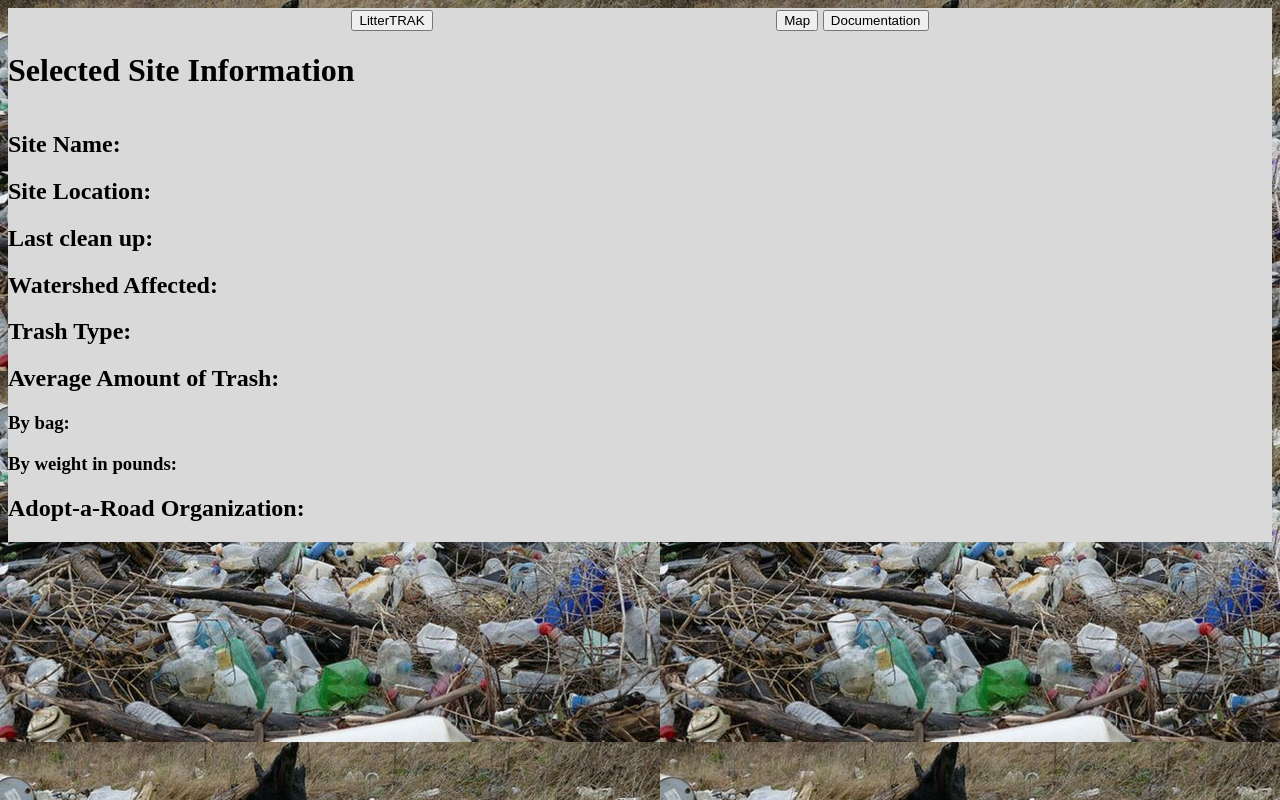
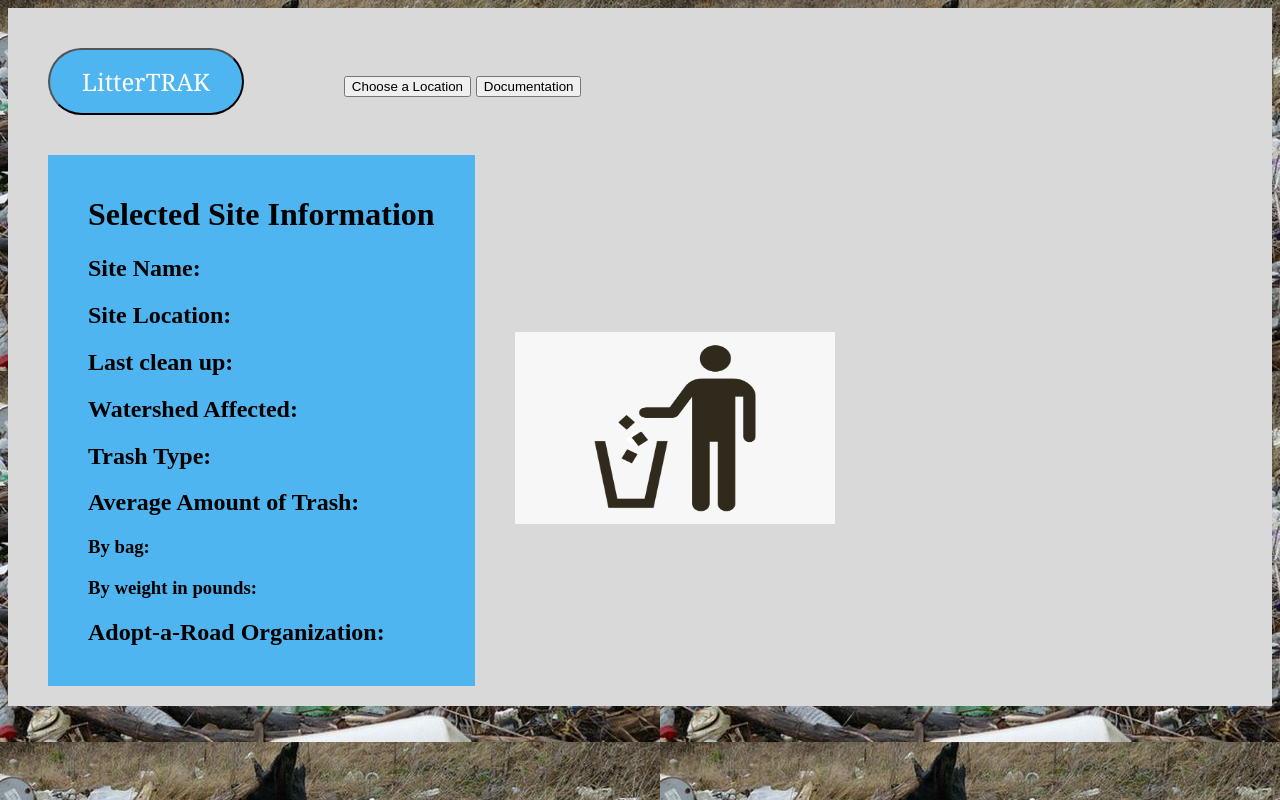
Before and after one commit to IMarshall98/final_proj, a plain HTML site: page final_test/site.html in a window 1280 px wide. Drawn offline with Linux system fonts and the light colour scheme.

Commit message:
Updating CSS

```diff
--- a/final_test/site.html
+++ b/final_test/site.html
@@ -14,18 +14,20 @@
             <button class ="homeBtn" type="button">LitterTRAK</button> <!--Link to index.html. this is home button/icon-->
         </div>
         <div class = "menu">
-            <button class="map" type="button">Map</button><!--Link to Map page-->
+            <button class="map" type="button">Choose a Location</button><!--Link to Map page-->
             <button class="DocBtn" type="button">Documentation</button> <!--Link to doc.html-->
-            <!--<img class = "litterImage" src = "images/litterIcon.png" style="width:320px;height:192px"; >-->
+
             <!--from clipartkey.com-->
         </div>
    </div>
 
     <div class = "wrapperS">
         <div class = "containerS">
+            <div class="left">
                 <div class = "subHeader">
                     <h1> Selected Site Information</h1>
                 </div>
+                <!--In these below, insert info from the selected location.-->
                 <div class="siteInfo">
                     <h2>Site Name: </h2>
                     <h2>Site Location: </h2>
@@ -38,6 +40,10 @@
                     <h2>Adopt-a-Road Organization: </h2>
                 </div>
             </div>
+            <div class="right">
+                <img class = "litterImage" src = "images/litterIcon.png" style="width:320px;height:192px"; >
+            </div>
+        </div>
     </div>
 
 </body>
--- a/final_test/style.css
+++ b/final_test/style.css
@@ -1,19 +1,34 @@
+.menuBar{
+    display: flex;
+    flex-direction: row;
+    align-items: baseline;
+    font-size: larger;
+    background-color: #d9d9d9;
+    padding: 40px
+}
+.logo{
+    margin-right: 100px;
+}
+
+.homeBtn{
+    display: flex;
+    padding: 15px 32px;
+    border-radius:2em;
+    background-color:#4eb5f1;
+    color:#FFFFFF;
+    font-size: x-large;
+    font-family: Cambria, Cochin, Georgia, Times, 'Times New Roman', serif;
+    /*
+    medium margin on left  side,
+    large margin on right,
+    italicized writing*/
+}
+
 body{
     background-color: #d9d9d9;
     background-image: url("images/litterBG.jpg");
 }
 
-.menuBar{
-    display: flex;
-    flex-direction: row;
-    justify-content: space-evenly;
-    font-size: larger;
-    background-color: #d9d9d9;
-}
-
-.litterImage{
-    border: 2mm solid #2F81F5;
-}
 
 .container{
     background-color: #d9d9d9;
@@ -26,7 +41,9 @@ body{
 }
 
 .about{
-    padding: 40px
+    padding-bottom: 40px;
+    padding-right: 40px;
+    padding-left: 40px;
 }
 
 .mapImage{
@@ -42,7 +59,23 @@ h2{
 }
 
 .containerS{
+    margin: auto;
     display: flex;
-    flex-direction: column;
+    flex-direction: row;
+    align-items: center;
     background-color: #d9d9d9;
 }
+
+.left{
+    background-color:#4eb5f1 ;
+    padding-left: 40px;
+    padding-right: 40px;
+    padding-top: 20px;
+    padding-bottom: 20px;
+    margin-bottom: 20px;
+    margin-left: 40px;
+}
+
+.right{
+   padding: 40px
+}
```
Also changed, not shown: final_test/index.html (+1 -2 lines), final_test/scripts/index.js (added, +14 -0 lines). Lines whose indentation alone changed are shown as unchanged.
